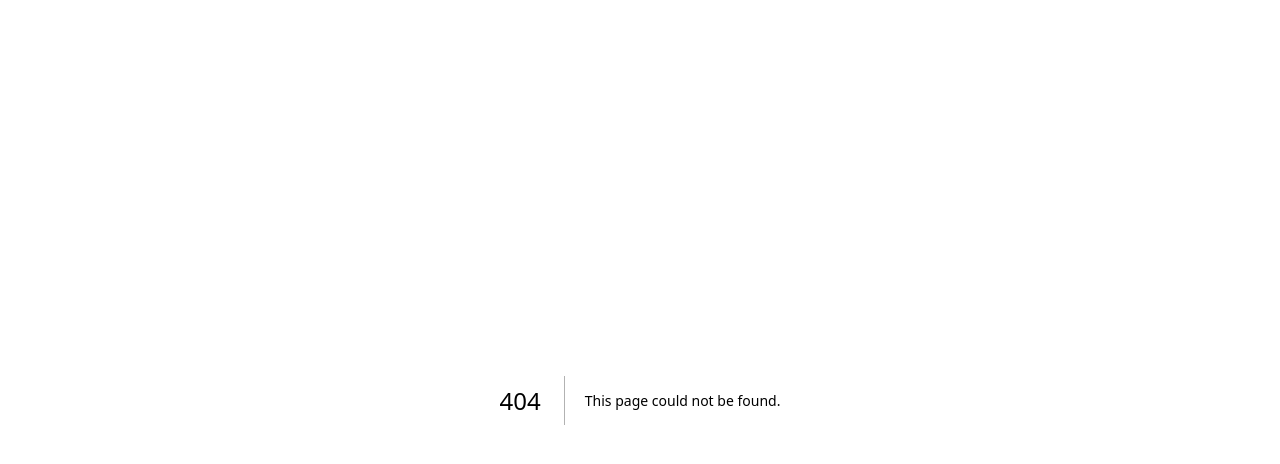
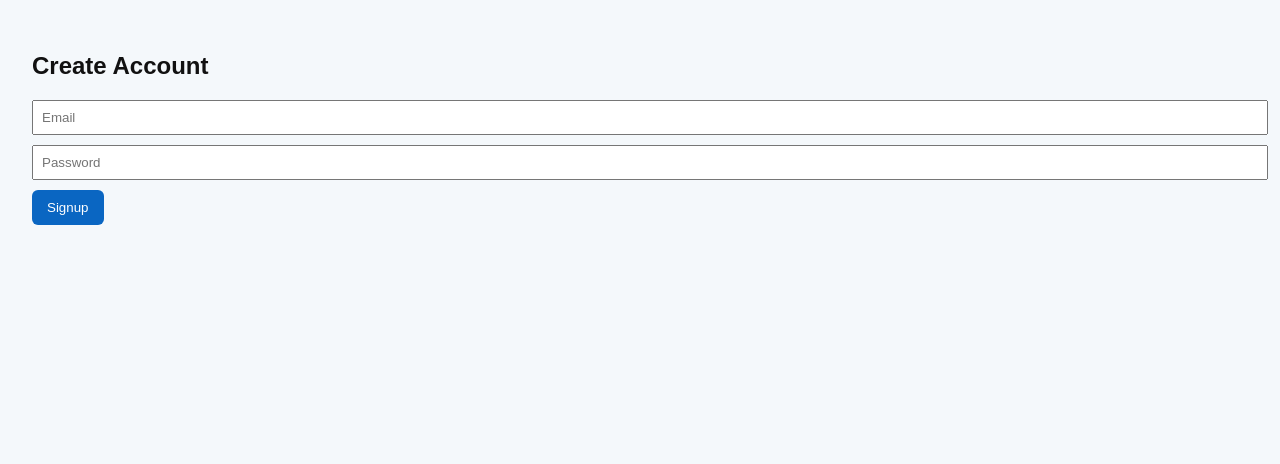
Before and after one commit to Rabbi111-cloud/PULSEGUARD-AI, a Next.js app: page /signup in a window 1280 px wide. Before the commit this address had no page. Shown: the top 464 px of the page. Built offline with nearby package versions, Linux system fonts and the light colour scheme; no server answers.

Commit message:
Implement signup component for user registration

```diff
--- /dev/null
+++ b/app/signup/page.tsx
@@ -0,0 +1,35 @@
+"use client";
+
+import { useState } from "react";
+import { signupUser } from "../../lib/firebase";
+
+export default function Signup() {
+  const [email, setEmail] = useState("");
+  const [password, setPassword] = useState("");
+
+  const handleSignup = async () => {
+    try {
+      await signupUser(email, password);
+      alert("Signup successful");
+    } catch (err) {
+      alert("Signup failed");
+    }
+  };
+
+  return (
+    <div className="container">
+      <h2>Create Account</h2>
+      <input
+        type="email"
+        placeholder="Email"
+        onChange={(e) => setEmail(e.target.value)}
+      />
+      <input
+        type="password"
+        placeholder="Password"
+        onChange={(e) => setPassword(e.target.value)}
+      />
+      <button onClick={handleSignup}>Signup</button>
+    </div>
+  );
+}
```
